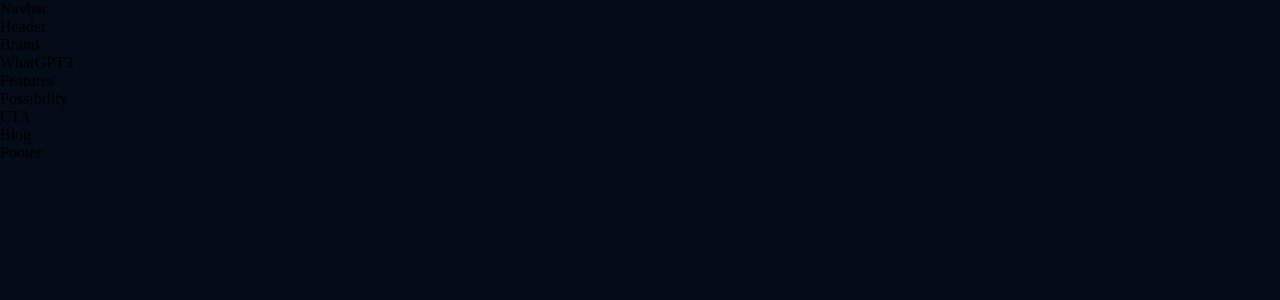
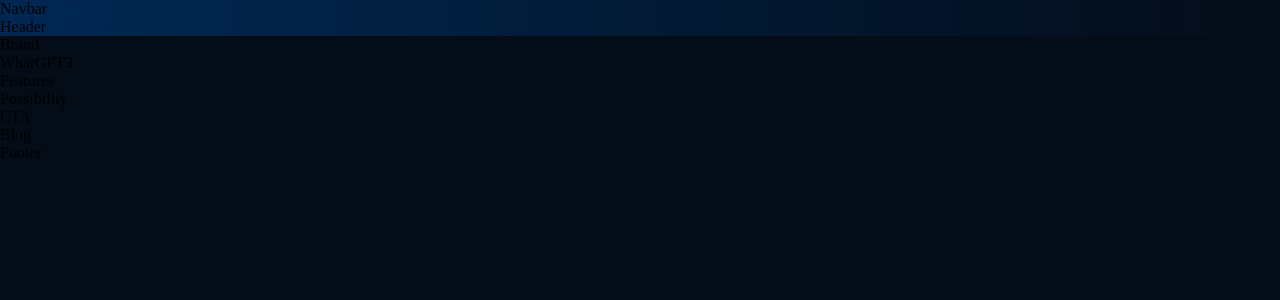
Before and after one commit to syrym-umbetov/jpt3_us, a React (Create React App) app: page / in a window 1280 px wide. Shown: the top 300 px of the page. Built offline with nearby package versions, Linux system fonts and the light colour scheme.

Commit message:
gradient__bg generation

```diff
--- a/src/App.css
+++ b/src/App.css
@@ -8,3 +8,27 @@
 body {
     background: var(--color-bg);
 }
+
+a {
+    color: unset;
+    text-decoration: none;
+}
+
+.gradient__bg {
+            /* ff 3.6+ */
+        background:-moz-radial-gradient(circle at 3% 25%, rgba(0, 40, 83, 1) 0%, rgba(4, 12, 24, 1) 100%);
+
+        /* safari 5.1+,chrome 10+ */
+        background:-webkit-radial-gradient(circle at 3% 25%, rgba(0, 40, 83, 1) 0%, rgba(4, 12, 24, 1) 100%);
+
+        /* opera 11.10+ */
+        background:-o-radial-gradient(circle at 3% 25%, rgba(0, 40, 83, 1) 0%, rgba(4, 12, 24, 1) 100%);
+
+        /* ie 10+ */
+        background:-ms-radial-gradient(circle at 3% 25%, rgba(0, 40, 83, 1) 0%, rgba(4, 12, 24, 1) 100%);
+
+        /* global 92%+ browsers support */
+        background:radial-gradient(circle at 3% 25%, rgba(0, 40, 83, 1) 0%, rgba(4, 12, 24, 1) 100%);
+
+
+}
--- a/src/App.js
+++ b/src/App.js
@@ -7,7 +7,7 @@
 const App = () => {
     return (
         <div className="App">
-            <div className="gradient_bg">
+            <div className="gradient__bg">
                 <Navbar />
                 <Header />
             </div>
```
